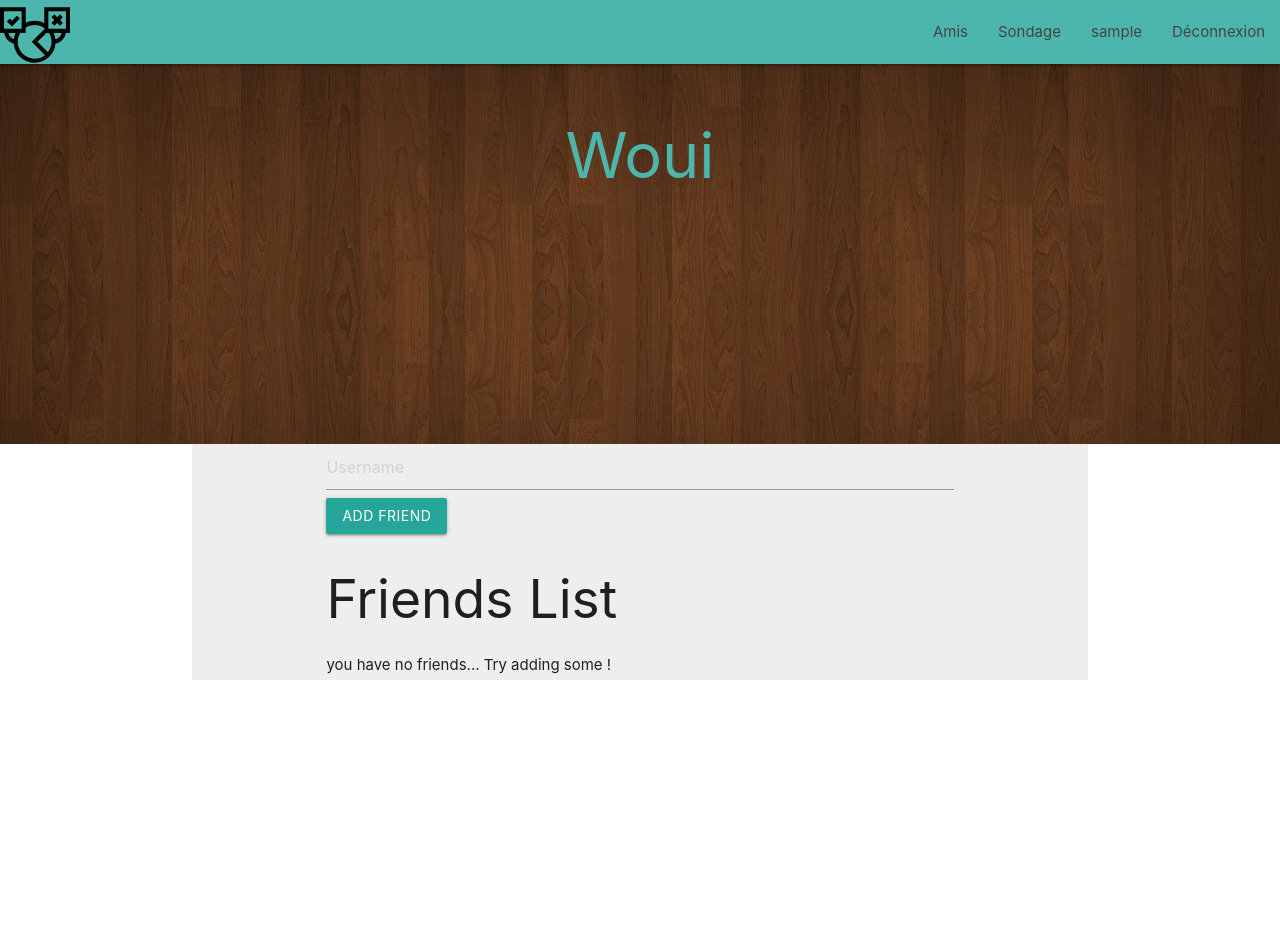
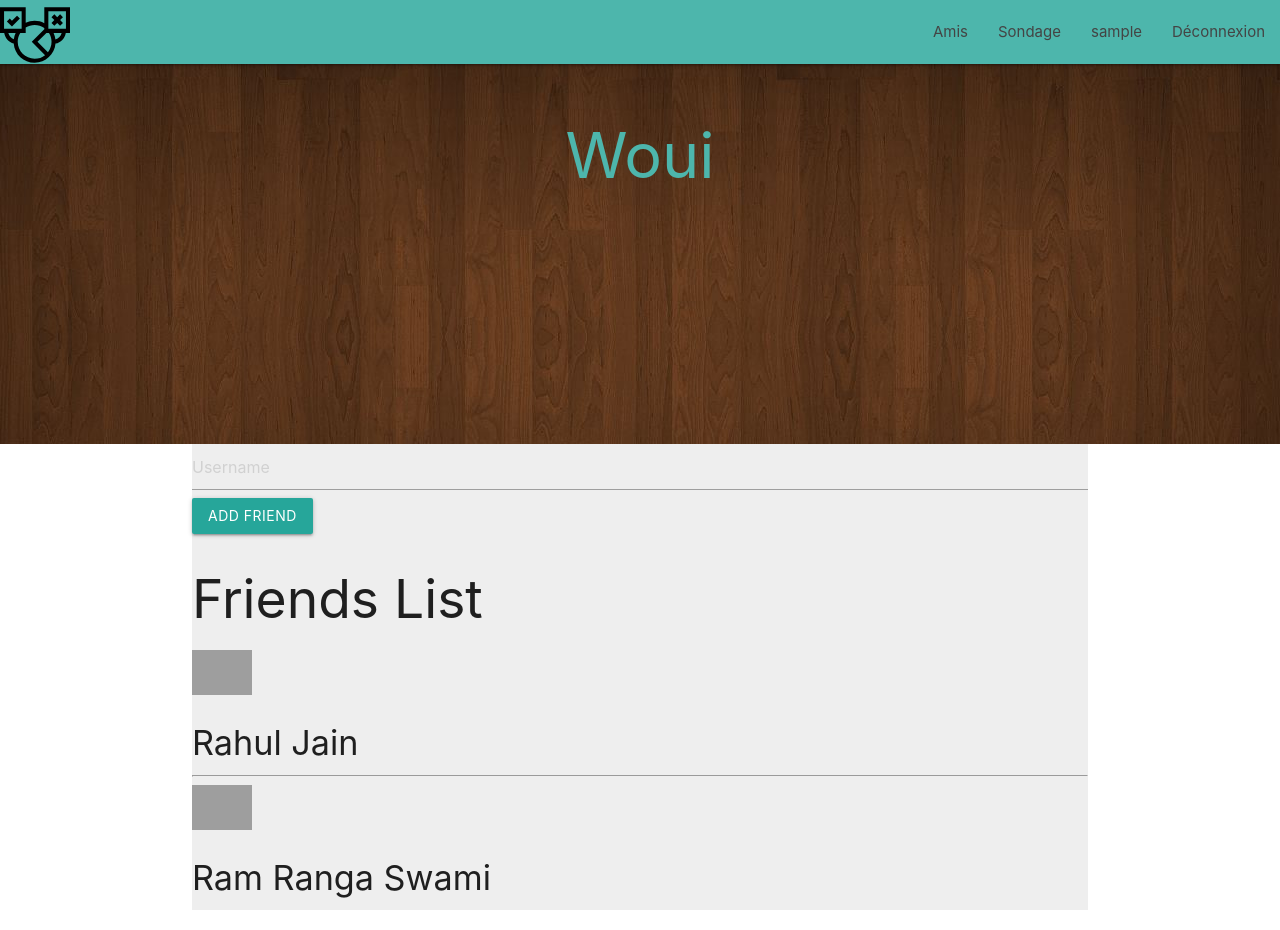
Before and after one commit to SegolenePoisson/ProjetL3, a PHP site: page /friend.php in a window 1280 px wide. Before the commit the page ends 680 px from the top, so only its background shows below. Run offline with PHP 8.4, Linux system fonts and the light colour scheme; the visitor is signed in with stand-in values (Sample User, id 1); data that the repository does not hold is empty; some libraries are stand-ins or nearby versions; grey boxes are pictures that could not be loaded.

Commit message:
fix page friend

```diff
--- a/friend.php
+++ b/friend.php
@@ -7,7 +7,6 @@ $_SESSION["current_page"] = "friend";
 include 'header.php';
 echo "<body>";
 include 'navbar.php';
-include 'db_connect.php';
 ?>
 
 <div id="index-banner" class="parallax-container">
@@ -25,9 +24,12 @@ include 'db_connect.php';
 <div class= "customcont">
 <?php
 if(isset($_SESSION["username"])){
-  		$username = $_SESSION["username"];
+  ?>
 
-    echo ' <div class="container">
+
+
+
+
   <div class="col-md">
   <section class="login-form">
   <form method="post" action="add_friend.php" role="login">
@@ -35,73 +37,55 @@ include 'db_connect.php';
   required="" />
   <br>
 
-              <button type="submit" class="btn btn-lg btn-primary btn-block">Add Friend</button>
+  <button type="submit" class="btn btn-primary btn-lg btn-block login-button">Add Friend</button>
 </form>
 </section>
 </div>
 
 <div class="top">
 <h2>Friends List</h2>
-       </div>';
-
-
-    $id_user = $bdd->prepare('SELECT  id
-  						FROM    user
-  						WHERE   username = ?');
-    $id_user->execute([$username]);
-    $id_user = $id_user->fetch();
+</div>
 
 
 
-    $friend_list = $bdd->prepare('SELECT  friend2
-  						FROM    friends
-  						WHERE   friend1 = ?');
-    $friend_list->execute([$id_user['id']]);
-
-    if($friend_list ->rowCount() > 0){
-    	echo '<div class="row">
-    	<div class="shadow">';
-
-    	while($friend = $friend_list->fetch()){
-    		$tmp = $bdd->prepare('SELECT  username
-  						FROM    user
-  						WHERE   id = ?');
-    		$tmp->execute([$friend['friend2']]);
-    		$tmp = $tmp->fetch();
-    		echo '<div class="col-sm-12">
+<div class="row">
+<div class="shadow">
+<div class="col-sm-12">
 <div class="col-sm-2">
 <img src="https://www.infrascan.net/demo/assets/img/avatar5.png" class="img-circle" width="60px">
 </div>
 <div class="col-sm-8">
-                <h4>';
-                 echo $tmp['username'];
-                 echo'</h4>
+<h4>Rahul Jain</h4>
 </div>
 </div>
-        	<div class="clearfix"></div>
-        		<hr />';
-
-    	}
-    	echo '</div>
-    		</div>';
-
-    }
-    else {
-    	echo ' <p>you have no friends... Try adding some ! </p> </div>';
-    }
-    ?>
 
 
 
+<div class="clearfix"></div>
+<hr />
+<div class="col-sm-12">
+<div class="col-sm-2">
+<img src="https://www.infrascan.net/demo/assets/img/avatar5.png" class="img-circle" width="60px">
+</div>
+<div class="col-sm-8">
+<h4>Ram Ranga Swami</h4>
+</div>
+</div>
+</div>
+</div>
+</div>
+</div>
 
 <?php
 }else{
 ?>
+<br><br>
+<h5 class="header center teal-text text-lighten-2">Add Friends</h5>
+<p>To add friends, please <a href="logIn.php">log in</a>. If you don't have an account, you can <a href="SignUp.php" class = "waves-effect waves-light btn">create one</a> <br></p>
+<br>
+<br>
+<br>
 
-  	 <h1>Add Friends</h1>
-    <p>To add friends, please <a href="logIn.php">log in</a>. If you don't have an account, you can <a href="SignUp.php">create one</a> !<br/></p>
-  }
-  ?>
 <?php
 }
 ?>
```
Lines whose indentation alone changed are shown as unchanged.
